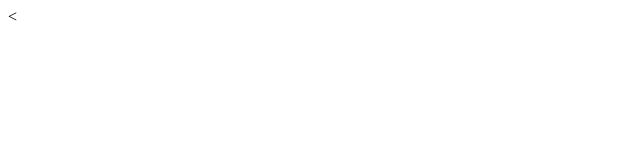
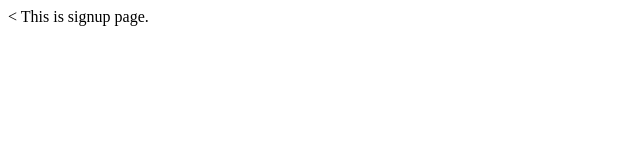
Before and after one commit to Gayatri27/trucker, a plain HTML site: page src/signup/signup.html in a window 1280 px wide. Shown: the whole page, without its empty margins (0-640 px from the left). Drawn offline with Linux system fonts and the light colour scheme.

Commit message:
signup page

```diff
--- a/src/signup/signup.html
+++ b/src/signup/signup.html
@@ -6,5 +6,6 @@
   </head>
   <body>
 
+This is signup page.
   </body>
 </html>
```
